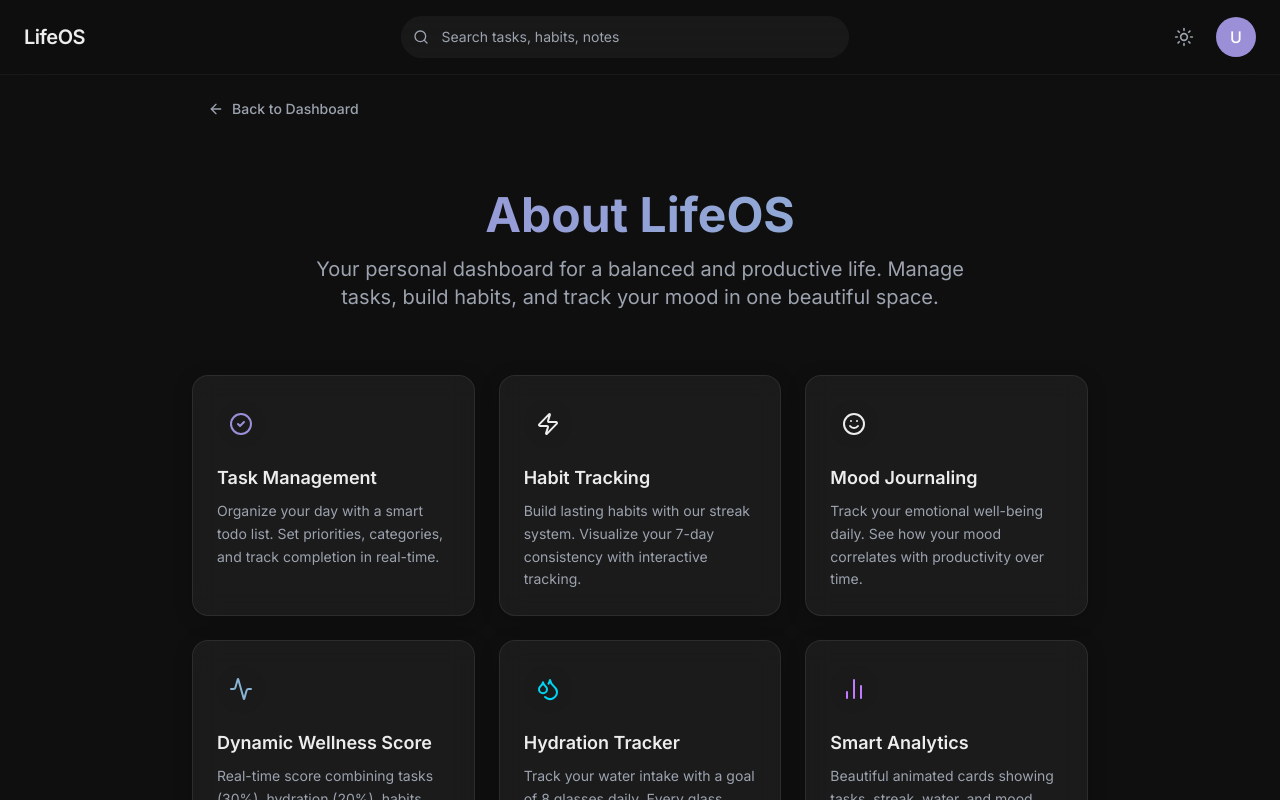
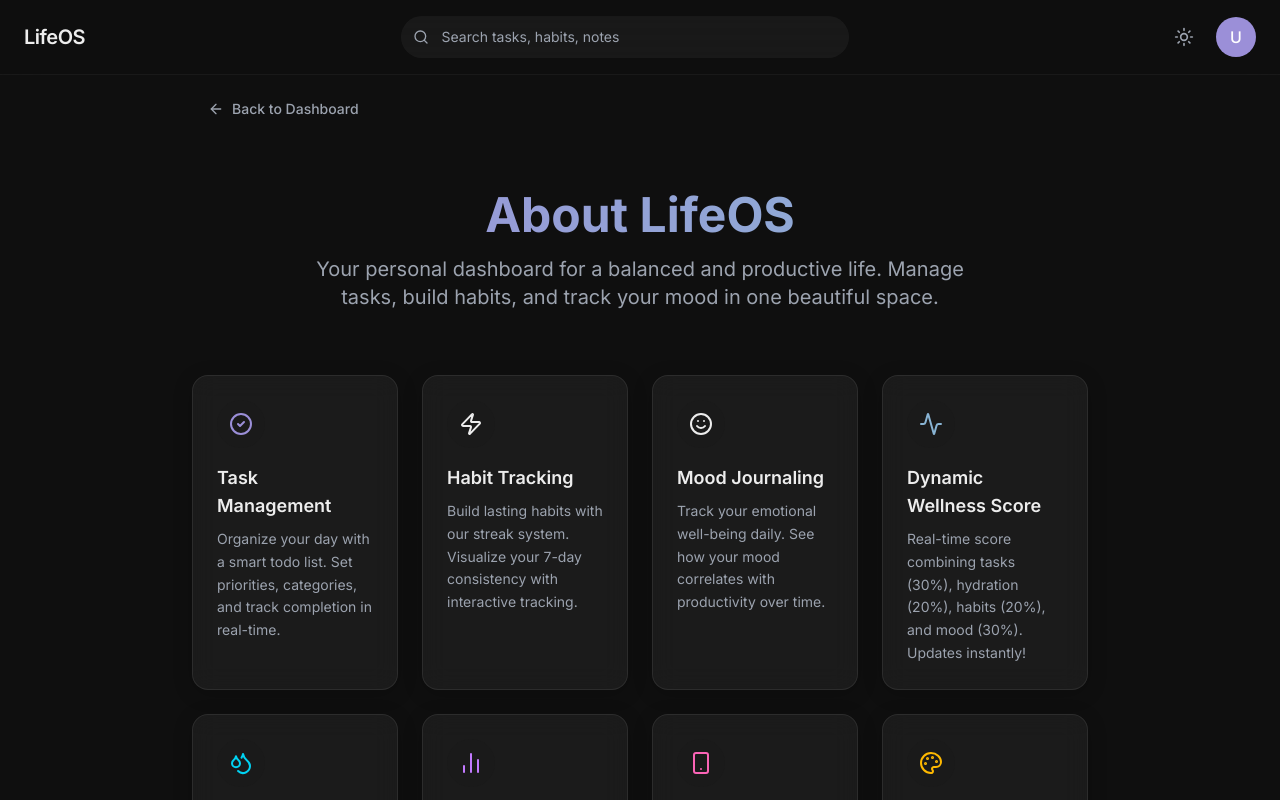
Before and after one commit to Pruthivi13/LifeOS, a Next.js app in the folder client/: page /about in a window 1280 px wide. Shown: the top 800 px of the page. Built offline with nearby package versions, Linux system fonts and the light colour scheme; no server answers.

Commit message:
Fix About page grid: 4 cols on large screens, equal height cards

```diff
--- a/client/src/app/about/page.tsx
+++ b/client/src/app/about/page.tsx
@@ -100,14 +100,14 @@ export default function AboutPage() {
                     </div>
 
                     {/* Features Grid */}
-                    <div className="grid grid-cols-1 md:grid-cols-2 lg:grid-cols-3 gap-6">
+                    <div className="grid grid-cols-1 sm:grid-cols-2 lg:grid-cols-4 gap-6">
                         {features.map((feature, i) => (
                             <Card key={i} className="p-6 hover:translate-y-[-2px] transition-transform duration-300">
-                                <div className="flex flex-col gap-4">
+                                <div className="flex flex-col gap-4 h-full">
                                     <div className="p-3 w-fit rounded-xl bg-background-secondary/50">
                                         {feature.icon}
                                     </div>
-                                    <div>
+                                    <div className="flex-1">
                                         <h3 className="text-lg font-semibold mb-2">{feature.title}</h3>
                                         <p className="text-foreground-muted leading-relaxed text-sm">
                                             {feature.desc}
```
